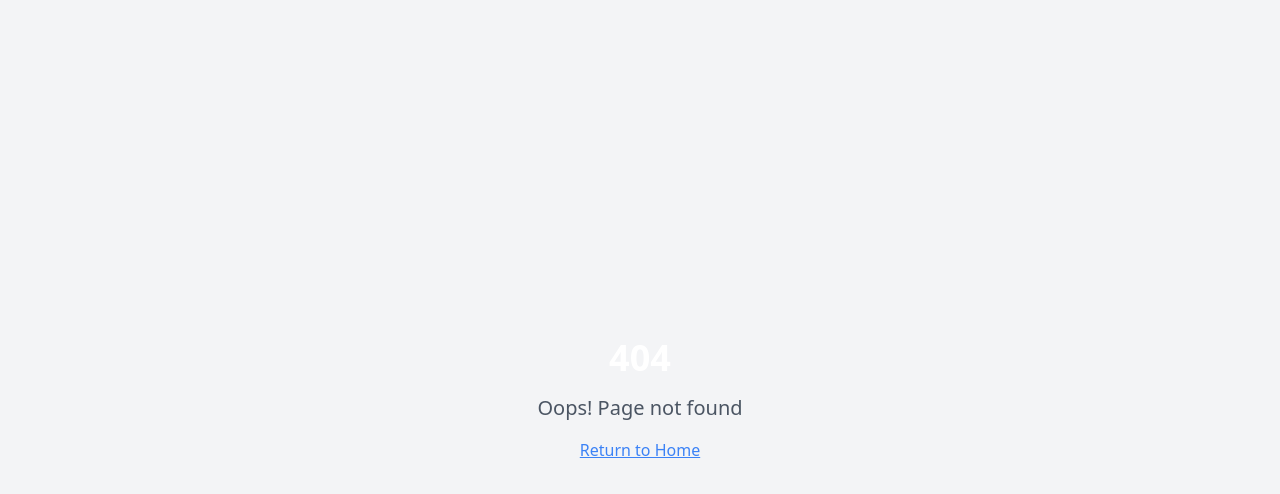
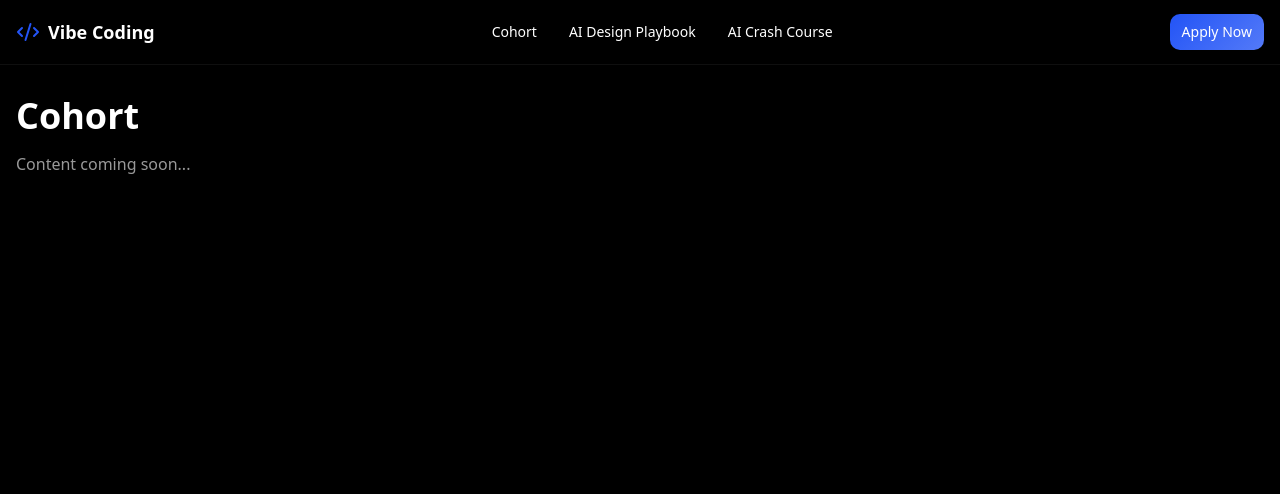
Before and after one commit to RodriguesJohn/mastermind-vibe-apply, a React (Vite) app: page /cohort in a window 1280 px wide. Before the commit this address had no page. Shown: the top 494 px of the page. Built offline with nearby package versions, Linux system fonts and the light colour scheme; the HTML template or start-up script is replaced by a standard one.

Commit message:
Add cohort page

```diff
--- a/src/App.tsx
+++ b/src/App.tsx
@@ -4,6 +4,7 @@ import { TooltipProvider } from "@/components/ui/tooltip";
 import { QueryClient, QueryClientProvider } from "@tanstack/react-query";
 import { BrowserRouter, Routes, Route } from "react-router-dom";
 import Index from "./pages/Index";
+import Cohort from "./pages/Cohort";
 import NotFound from "./pages/NotFound";
 
 const queryClient = new QueryClient();
@@ -16,6 +17,7 @@ const App = () => (
       <BrowserRouter>
         <Routes>
           <Route path="/" element={<Index />} />
+          <Route path="/cohort" element={<Cohort />} />
           {/* ADD ALL CUSTOM ROUTES ABOVE THE CATCH-ALL "*" ROUTE */}
           <Route path="*" element={<NotFound />} />
         </Routes>
--- a/src/components/Navigation.tsx
+++ b/src/components/Navigation.tsx
@@ -12,7 +12,7 @@ export const Navigation = () => {
           </div>
 
           <div className="hidden md:flex items-center gap-8">
-            <a href="#cohort" className="text-sm font-medium hover:text-primary transition-colors">
+            <a href="/cohort" className="text-sm font-medium hover:text-primary transition-colors">
               Cohort
             </a>
             <a href="#playbook" className="text-sm font-medium hover:text-primary transition-colors">
--- /dev/null
+++ b/src/pages/Cohort.tsx
@@ -0,0 +1,26 @@
+import { Navigation } from "@/components/Navigation";
+import { Helmet } from "react-helmet";
+
+const Cohort = () => {
+  return (
+    <>
+      <Helmet>
+        <title>Cohort - Vibe Coding Mastermind</title>
+        <meta
+          name="description"
+          content="Join our coding cohort and learn with a community of developers."
+        />
+      </Helmet>
+
+      <div className="min-h-screen">
+        <Navigation />
+        <main className="pt-24 container px-4">
+          <h1 className="text-4xl font-bold mb-4">Cohort</h1>
+          <p className="text-muted-foreground">Content coming soon...</p>
+        </main>
+      </div>
+    </>
+  );
+};
+
+export default Cohort;
```
